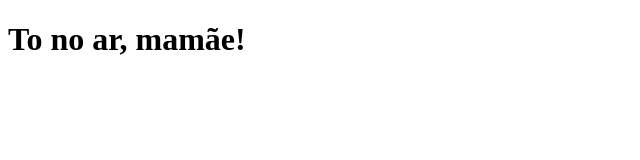
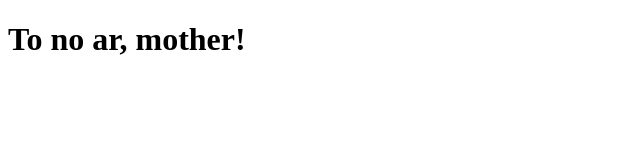
Before and after one commit to KauaWn/novedoseis, a plain HTML site: page index.html in a window 1280 px wide. Shown: the full height of the page, 0-640 px from the left. Drawn offline with Linux system fonts and the light colour scheme.

Commit message:
Update index.html

```diff
--- a/index.html
+++ b/index.html
@@ -6,6 +6,6 @@
     <title>Document</title>
 </head>
 <body>
-    <h1>To no ar, mamãe!</h1>
+    <h1>To no ar, mother!</h1>
 </body>
 </html>
```
